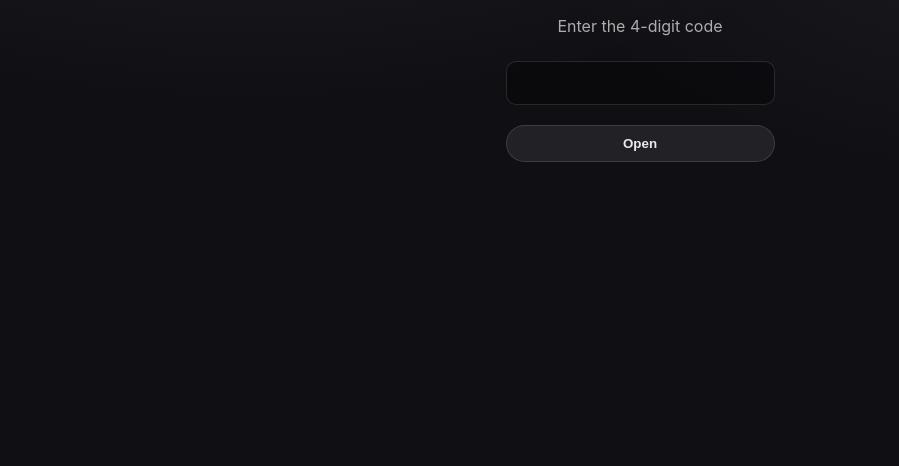
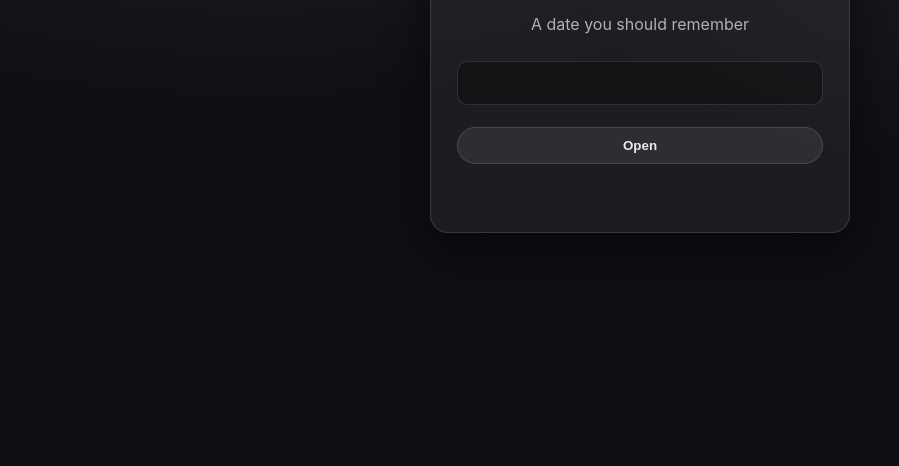
Before and after one commit to k2bwiw/orne, a plain HTML site: page index.html in a window 1280 px wide. Shown: the part 334-800 px from the top of the page, without its empty margins (0-899 px from the left). Drawn offline with Linux system fonts and the light colour scheme.

Commit message:
Add files via upload
Updated pin code page

```diff
--- a/index.html
+++ b/index.html
@@ -20,11 +20,13 @@
 <body>
 
 <div id="lock-screen">
-  <h1>💌</h1>
-  <p>Enter the 4-digit code</p>
-  <input type="password" id="code" maxlength="4" inputmode="numeric" />
-  <button onclick="unlock()">Open</button>
-  <p id="error"></p>
+  <div>
+    <h1>💌</h1>
+    <p>A date you should remember</p>
+    <input type="password" id="code" maxlength="4" inputmode="numeric" />
+    <button onclick="unlock()">Open</button>
+    <p id="error"></p>
+  </div>
 </div>
 
 <div id="content" style="display:none;">
--- a/style.css
+++ b/style.css
@@ -256,11 +256,22 @@ footer p{
 
 #lock-screen{
   min-height: 100vh;
+  display: flex;
+  align-items: center;
+  justify-content: center;
+  padding: 20px;
+}
+
+#lock-screen > div{
+  width: min(420px, 100%);
+  padding: 28px 26px;
+  border-radius: var(--radius);
+  border: 1px solid var(--border);
+  background: var(--card);
+  box-shadow: var(--shadow);
+  text-align: center;
   display: grid;
-  place-content: center;
-  gap: 12px;
-  text-align: center;
-  padding: 20px;
+  gap: 14px;
 }
 
 #lock-screen input{
```
